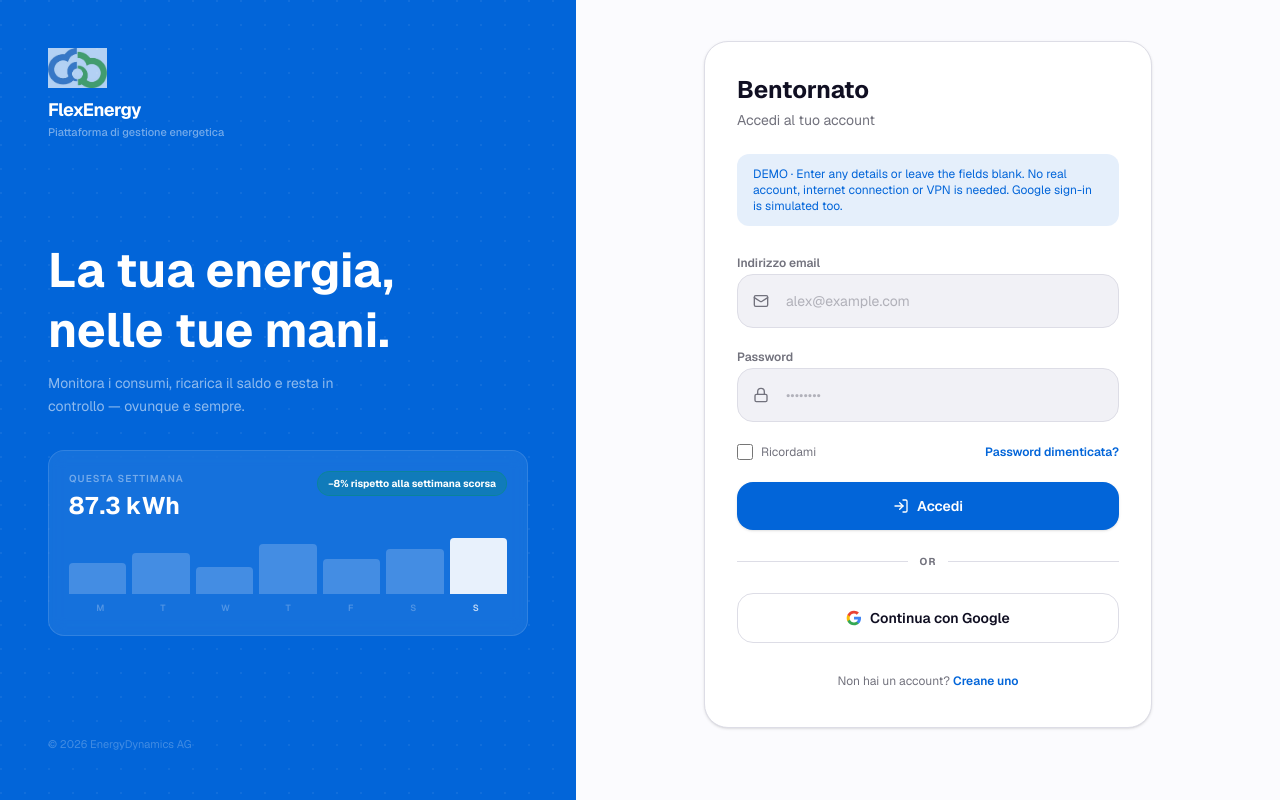
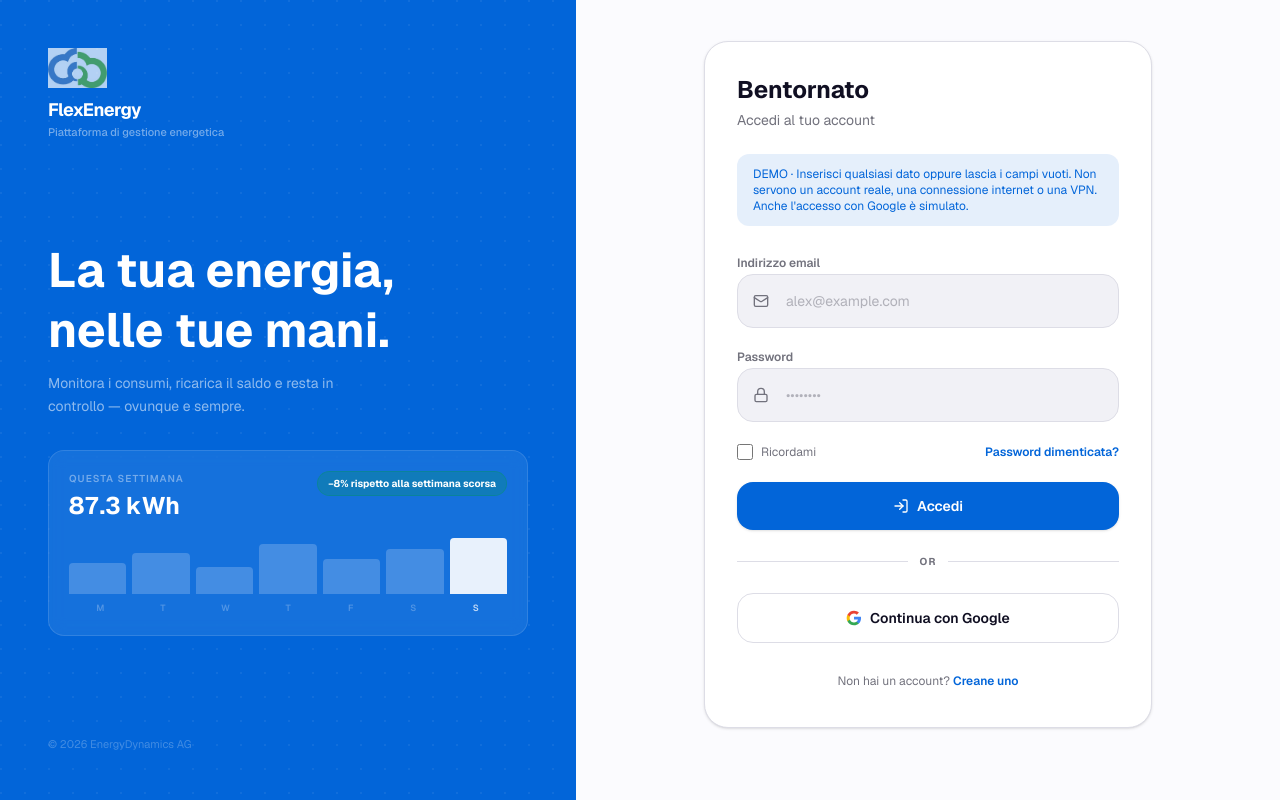
Before and after one commit to PolGubau/flex-energy-mock, a React (Vite) app: page / in a window 1280 px wide. Built offline with nearby package versions, Linux system fonts and the light colour scheme.

Commit message:
feat: add demo notice translations for multiple languages in LoginView

```diff
--- a/src/features/auth/views/LoginView.tsx
+++ b/src/features/auth/views/LoginView.tsx
@@ -65,9 +65,14 @@ export function LoginView({ onShowForgot }: { onShowForgot: () => void }) {
         <div className="relative z-10 space-y-8">
           <div>
             <h1 className="font-heading font-bold text-4xl xl:text-5xl leading-tight text-white mb-3">
-              {t("auth.hero.title").split("\n").map((line, i) => (
-                <span key={i}>{line}{i === 0 && <br />}</span>
-              ))}
+              {t("auth.hero.title")
+                .split("\n")
+                .map((line, i) => (
+                  <span key={i}>
+                    {line}
+                    {i === 0 && <br />}
+                  </span>
+                ))}
             </h1>
             <p className="text-white/55 text-sm max-w-xs leading-relaxed">
               {t("auth.hero.subtitle")}
@@ -165,8 +170,7 @@ export function LoginView({ onShowForgot }: { onShowForgot: () => void }) {
             </div>
 
             <p className="rounded-xl bg-primary/10 px-4 py-3 text-xs text-primary">
-              DEMO · Enter any details or leave the fields blank. No real account,
-              internet connection or VPN is needed. Google sign-in is simulated too.
+              {t("auth.demoNotice")}
             </p>
 
             <form onSubmit={handleSubmit} noValidate className="space-y-4">
--- a/src/i18n/locales/de.ts
+++ b/src/i18n/locales/de.ts
@@ -55,6 +55,8 @@ const de: Translations = {
     signInToAccount: "Bei Ihrem Konto anmelden",
     incorrectCredentials:
       "E-Mail oder Passwort falsch. Bitte erneut versuchen.",
+    demoNotice:
+      "DEMO · Beliebige Daten eingeben oder die Felder leer lassen. Es werden weder ein echtes Konto noch eine Internetverbindung oder VPN benötigt. Auch die Google-Anmeldung ist simuliert.",
     energyManagement: "Energiemanagement-Plattform",
     hero: {
       title: "Ihre Energie,\nin Ihren Händen.",
--- a/src/i18n/locales/en.ts
+++ b/src/i18n/locales/en.ts
@@ -52,6 +52,8 @@ const en = {
     welcomeBack: "Welcome back",
     signInToAccount: "Sign in to your account",
     incorrectCredentials: "Incorrect email or password. Please try again.",
+    demoNotice:
+      "DEMO · Enter any details or leave the fields blank. No real account, internet connection, or VPN is needed. Google sign-in is simulated too.",
     energyManagement: "Energy Management Platform",
     hero: {
       title: "Your energy,\nin your hands.",
--- a/src/i18n/locales/fr.ts
+++ b/src/i18n/locales/fr.ts
@@ -55,6 +55,8 @@ const fr: Translations = {
     signInToAccount: "Connectez-vous à votre compte",
     incorrectCredentials:
       "E-mail ou mot de passe incorrect. Veuillez réessayer.",
+    demoNotice:
+      "DÉMO · Saisissez n'importe quelles informations ou laissez les champs vides. Aucun compte réel, accès internet ou VPN n'est nécessaire. La connexion Google est également simulée.",
     energyManagement: "Plateforme de gestion de l'énergie",
     hero: {
       title: "Votre énergie,\nà portée de main.",
--- a/src/i18n/locales/it.ts
+++ b/src/i18n/locales/it.ts
@@ -54,6 +54,8 @@ const it: Translations = {
     welcomeBack: "Bentornato",
     signInToAccount: "Accedi al tuo account",
     incorrectCredentials: "Email o password non corretti. Riprova.",
+    demoNotice:
+      "DEMO · Inserisci qualsiasi dato oppure lascia i campi vuoti. Non servono un account reale, una connessione internet o una VPN. Anche l'accesso con Google è simulato.",
     energyManagement: "Piattaforma di gestione energetica",
     hero: {
       title: "La tua energia,\nnelle tue mani.",
```
